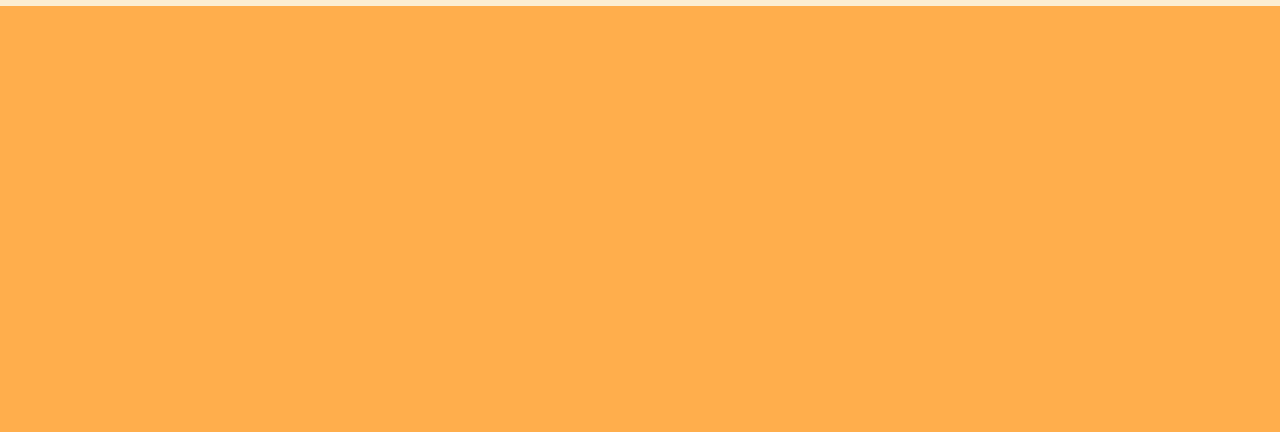
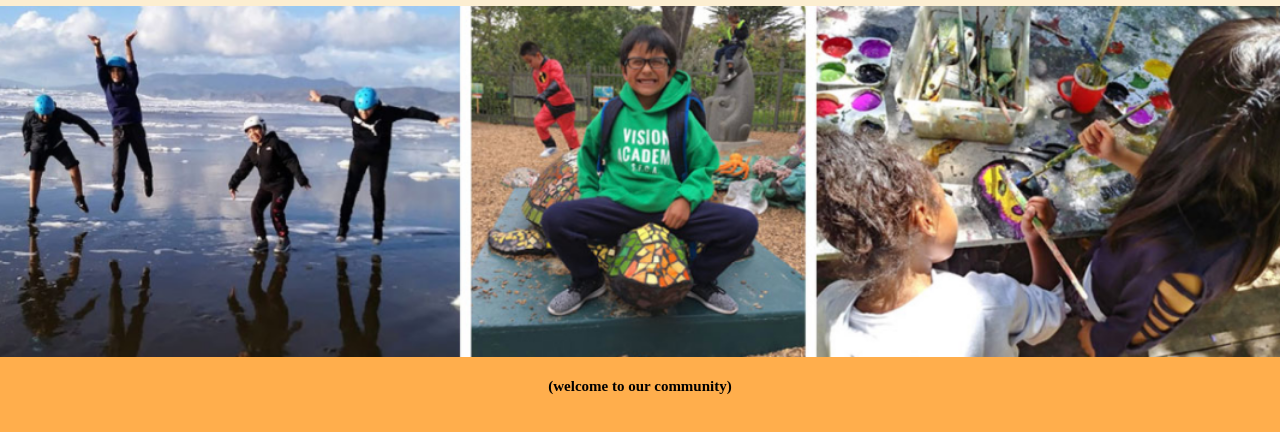
Before and after one commit to Julia-Susser/goodsam-web, a website: page public/home/indexx.html in a window 1280 px wide. Shown: the part 160-592 px from the top of the page. Drawn offline with Linux system fonts and the light colour scheme; no server answers.

Commit message:
make it better

```diff
--- a/public/home/indexx.html
+++ b/public/home/indexx.html
@@ -6,7 +6,9 @@
 <body>
 
   <script type="text/javascript" src="./navbar.js"></script>
-
+  <script type="text/javascript" src="./photo-reel.js"></script>
+  <div id="welcome"><h1><span id="name"></span><span id="english"> (welcome to our community)</span></h1></div>
+  <script type="text/javascript" src="./home.js"></script>
 
 
 </body>
```
